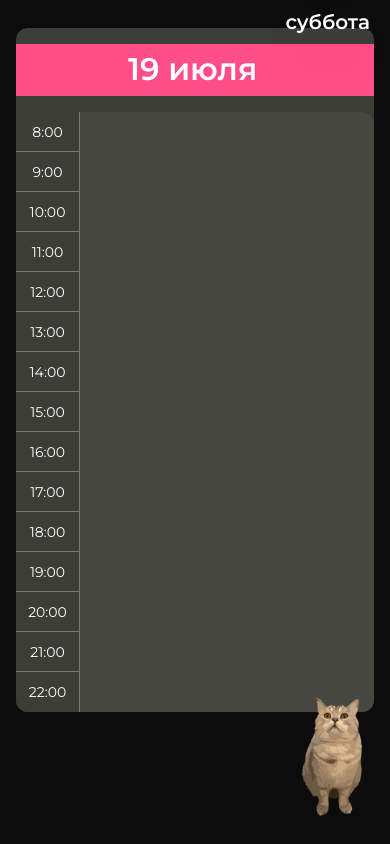
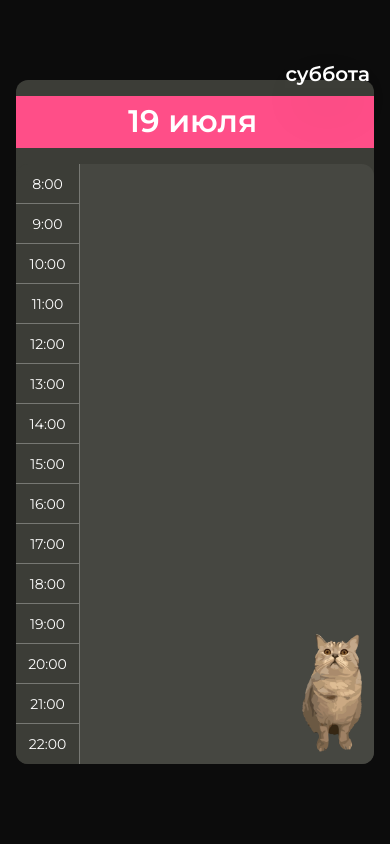
Before and after one commit to DenysSkachko/ReactPlanner, a React (Vite) app: page / in a window 390 px wide. Built offline with nearby package versions, Linux system fonts and the light colour scheme.

Commit message:
test fixed

```diff
--- a/src/App.tsx
+++ b/src/App.tsx
@@ -2,8 +2,10 @@ import Planner from './pages/Planner';
 
 const App = () => {
   return (
-    <div className="min-h-screen bg-[var(--color-main)] text-[var(--color-text)]">
-      <Planner />
+    <div className="min-h-screen bg-[var(--color-main)] text-[var(--color-text)] flex items-center justify-center">
+      <div className="w-full">
+        <Planner />
+      </div>
     </div>
   );
 };
--- a/src/components/DayTabs.tsx
+++ b/src/components/DayTabs.tsx
@@ -49,7 +49,7 @@ const DayTabs = ({
   const breaks = calculateBreaks(lessons);
 
   return (
-    <div className="relative w-full h-full max-w-6xl mx-auto pt-4 bg-[var(--color-alt)] flex flex-col gap-4 rounded-xl ">
+    <div className="relative w-full h-full  max-w-6xl mx-auto pt-4 bg-[var(--color-alt)] flex flex-col gap-4 rounded-xl ">
       <div className="font-bold text-2xl text-center bg-[var(--color-accent)] py-2">
         <h2 className={` ${
           !isActive ? '' : 'animate-god-mode text-3xl ' }`}>
--- a/src/components/LessonModal.tsx
+++ b/src/components/LessonModal.tsx
@@ -121,7 +121,7 @@ const LessonModal: React.FC<LessonModalProps> = ({
             min={0}
             value={editData.price ?? ''}
             onChange={(e) => onChange('price', +e.target.value)}
-            className="w-full p-2 rounded bg-[#1e1e2e] text-white focus:outline-none focus:ring-2 focus:ring-yellow-400"
+            className="w-full p-2 rounded bg-[var(--color-main)] text-[var(--color-text)] focus:outline-none focus:ring-2 focus:ring-[var(--color-accent)]"
           />
         </div>
 
@@ -146,7 +146,7 @@ const LessonModal: React.FC<LessonModalProps> = ({
           <textarea
             value={editData.notes || ''}
             onChange={(e) => onChange('notes', e.target.value)}
-            className="w-full p-2 rounded bg-[#1e1e2e] text-white focus:outline-none focus:ring-2 focus:ring-yellow-400 resize-none"
+            className="w-full p-2 rounded bg-[var(--color-main)] text-[var(--color-text)] focus:outline-none focus:ring-2 focus:ring-[var(--color-accent)] resize-none"
             rows={3}
             placeholder="Введите заметки"
           />
--- a/src/index.css
+++ b/src/index.css
@@ -83,3 +83,9 @@ textarea:focus {
   animation: godModeMove 3s ease-in-out infinite;
   display: inline-block;
 }
+
+@media (max-width:648px) {
+  body {
+    overflow: auto;
+  }
+}
--- a/src/pages/Planner.tsx
+++ b/src/pages/Planner.tsx
@@ -66,7 +66,7 @@ const Planner = () => {
   };
 
   return (
-    <div className="h-screen text-white px-4 md:pr-25 py-7 relative">
+    <div className=" text-white px-4 md:pr-25 py-4  relative ">
       <div className="mx-auto max-w-[1250px] flex gap-1 transition-all">
         {days.map((day) => {
           const isActive = isSameDay(day.date, activeDate);
```
